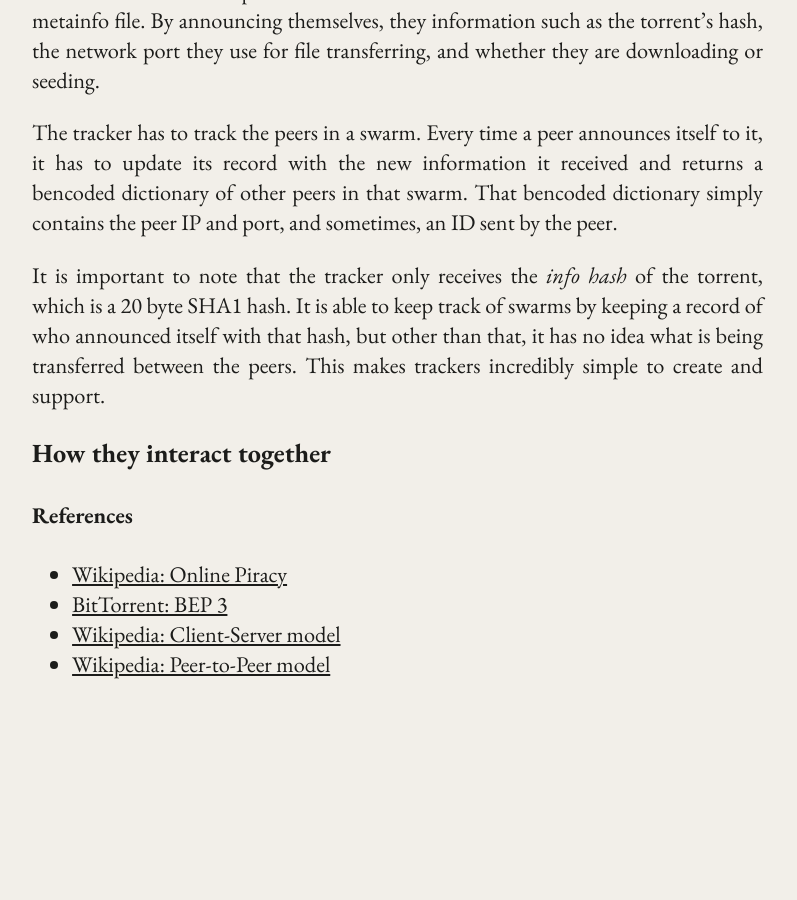
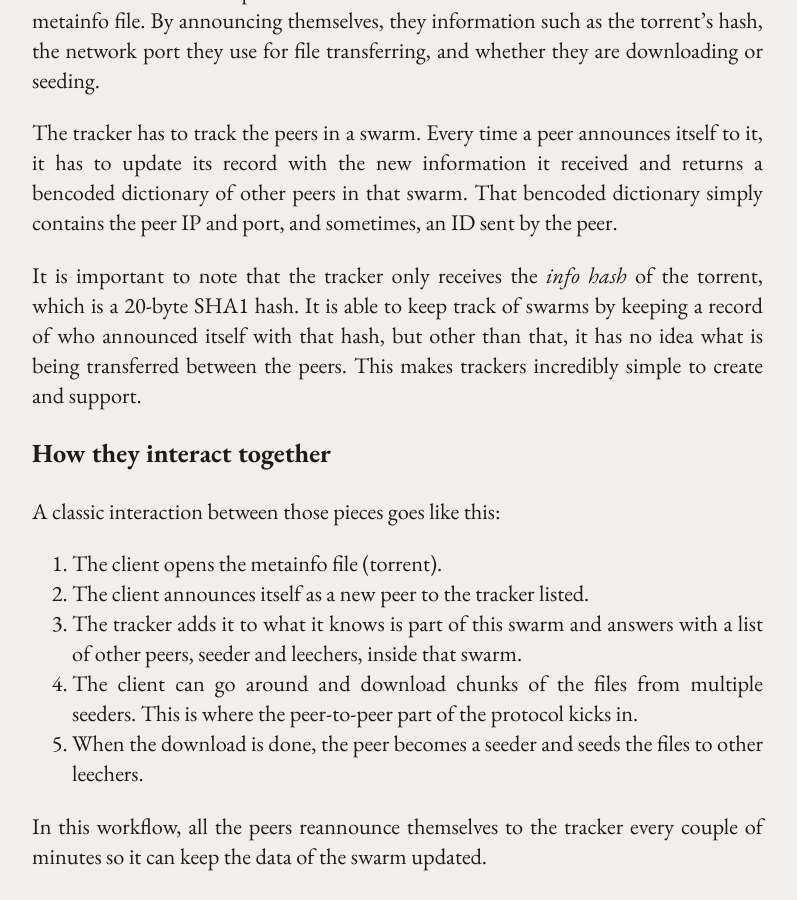
Before and after one commit to eFournierRobert/eFournierRobert.github.io, a Jekyll site: the page built from _posts/btob/2026-05-07-torrent.md, in a window 1280 px wide and 900 px high, scrolled down 4450 px. Shown: the whole window, without its empty margins (178-975 px from the left). Built offline with Jekyll 4.4.1, drawn with Linux system fonts in a browser that asks for light colours; before the commit the page ends 5152 px from its top, so only the background shows below that; some of the changed text lies outside the part shown.

Commit message:
last part

```diff
--- a/_posts/btob/2026-05-07-torrent.md
+++ b/_posts/btob/2026-05-07-torrent.md
@@ -125,11 +125,26 @@ The tracker has to track the peers in a swarm. Every time a peer announces itsel
 the new information it received and returns a bencoded dictionary of other peers in that swarm. That bencoded dictionary
 simply contains the peer IP and port, and sometimes, an ID sent by the peer.
 
-It is important to note that the tracker only receives the *info hash* of the torrent, which is a 20 byte SHA1 hash. It is
+It is important to note that the tracker only receives the *info hash* of the torrent, which is a 20-byte SHA1 hash. It is
 able to keep track of swarms by keeping a record of who announced itself with that hash, but other than that, it has no
 idea what is being transferred between the peers. This makes trackers incredibly simple to create and support.
 
 ### How they interact together
+
+A classic interaction between those pieces goes like this:
+1. The client opens the metainfo file (torrent).
+2. The client announces itself as a new peer to the tracker listed.
+3. The tracker adds it to what it knows is part of this swarm and answers with a list of other peers, seeder and
+leechers, inside that swarm.
+4. The client can go around and download chunks of the files from multiple seeders. This is where the peer-to-peer part of the protocol kicks in.
+5. When the download is done, the peer becomes a seeder and seeds the files to other leechers.
+
+In this workflow, all the peers reannounce themselves to the tracker every couple of minutes so it can keep the data of
+the swarm updated.
+
+This is the normal workflow between all those pieces. The hybrid approach for passing important data, like peers in the
+swarm, and making the transfer in peer to peer is what makes BitTorrent a powerful protocol. Also, this approach has
+proven that it scales really well in the thousands of peers without too much trouble.
 
 #### References
 - [Wikipedia: Online Piracy](https://en.wikipedia.org/wiki/Online_piracy)
```
